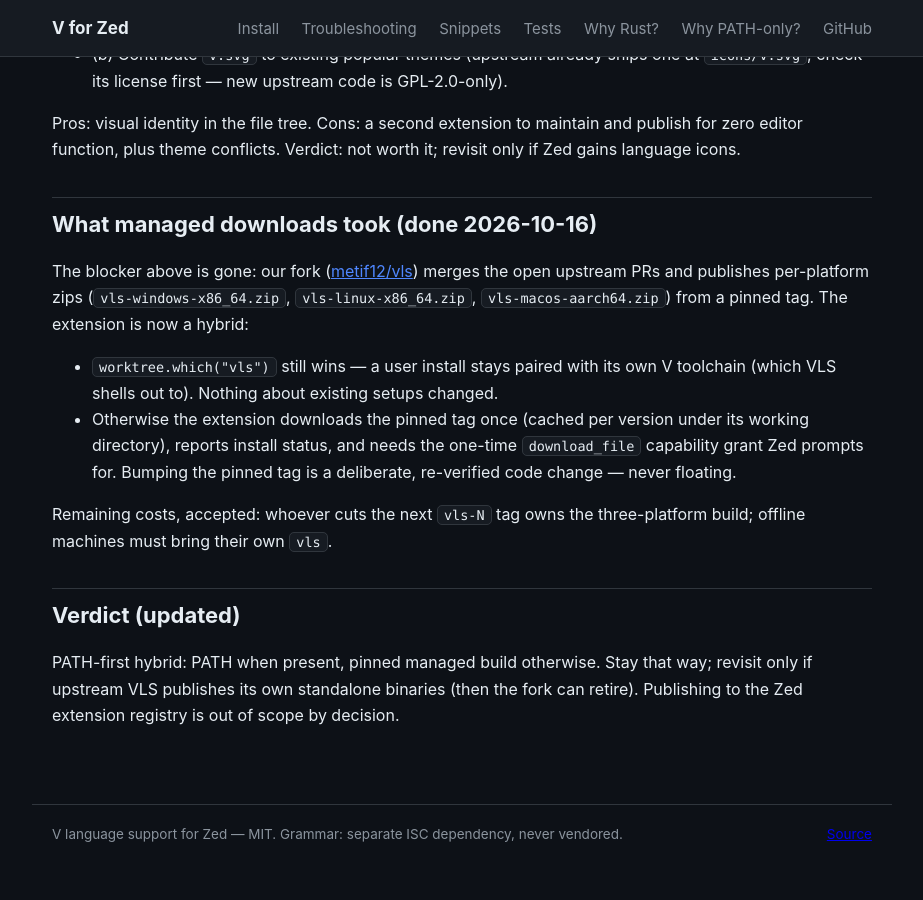
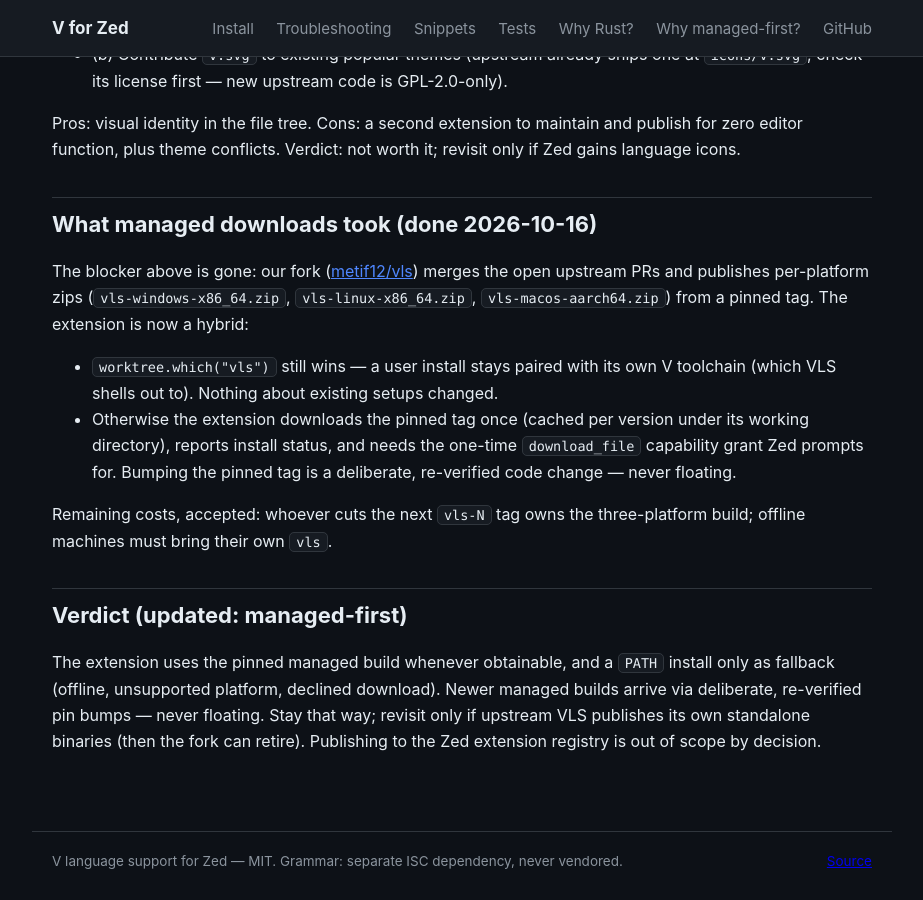
Before and after one commit to metif12/zed-vlang, a Jekyll site: the page built from docs/why-path-only.md, in a window 1280 px wide and 900 px high, scrolled down 815 px. Shown: the whole window, without its empty margins (178-1101 px from the left). Built offline with Jekyll 4.4.1, drawn with Linux system fonts in a browser that asks for light colours; before the commit the page ends 1689 px from its top, so only the background shows below that; some of the changed text lies outside the part shown.

Commit message:
Document managed-first: VLS ships with the extension, PATH is the fallback; ADR retitled

```diff
--- a/docs/_layouts/default.html
+++ b/docs/_layouts/default.html
@@ -17,7 +17,7 @@
       <a href="{{ '/snippets.html' | relative_url }}">Snippets</a>
       <a href="{{ '/tests.html' | relative_url }}">Tests</a>
       <a href="{{ '/why-rust-shim.html' | relative_url }}">Why Rust?</a>
-      <a href="{{ '/why-path-only.html' | relative_url }}">Why PATH-only?</a>
+      <a href="{{ '/why-path-only.html' | relative_url }}">Why managed-first?</a>
       <a href="https://github.com/metif12/zed-vlang">GitHub</a>
     </span>
   </nav>
--- a/docs/why-path-only.md
+++ b/docs/why-path-only.md
@@ -1,9 +1,9 @@
 ---
 layout: default
-title: Why PATH-only
+title: Why managed-first
 ---
 
-# Why PATH-first (and what managed mode took)
+# Why managed-first (PATH as fallback)
 
 The extension prefers your tools over downloading: `src/lib.rs` looks up
 `vls` with `worktree.which("vls")` first, and only then falls back to a
@@ -66,9 +66,11 @@
 Remaining costs, accepted: whoever cuts the next `vls-N` tag owns the
 three-platform build; offline machines must bring their own `vls`.
 
-## Verdict (updated)
+## Verdict (updated: managed-first)
 
-PATH-first hybrid: PATH when present, pinned managed build otherwise.
-Stay that way; revisit only if upstream VLS publishes its own
-standalone binaries (then the fork can retire).
+The extension uses the pinned managed build whenever obtainable, and a
+`PATH` install only as fallback (offline, unsupported platform, declined
+download). Newer managed builds arrive via deliberate, re-verified pin
+bumps — never floating. Stay that way; revisit only if upstream VLS
+publishes its own standalone binaries (then the fork can retire).
 Publishing to the Zed extension registry is out of scope by decision.
```
Also changed, not shown: docs/index.md (+1 -1 lines), docs/install.md (+5 -4 lines), docs/troubleshooting.md (+5 -6 lines), README.md.
